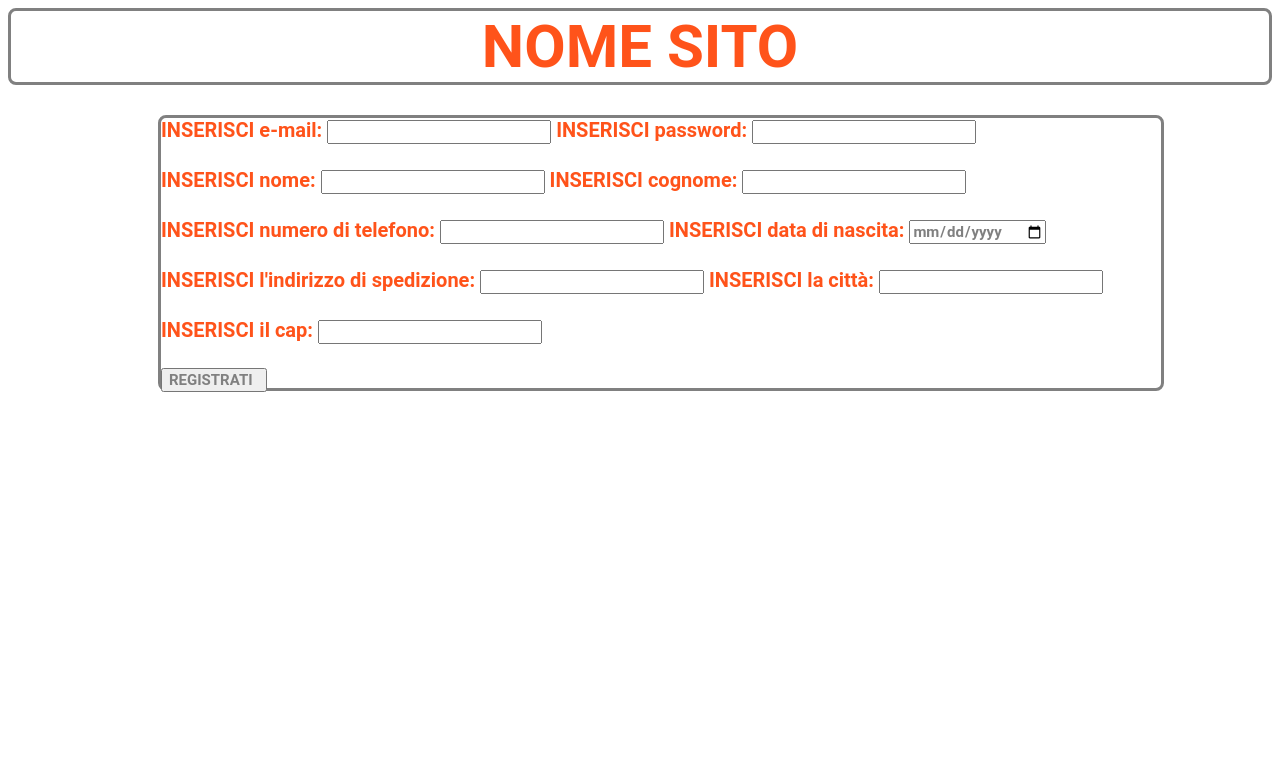
After one commit to lorenzdev/EcommerceAbbigliamento, a PHP site: page /registrati.html in a window 1280 px wide. The commit adds this page. Shown: the top 783 px of the page. Run offline with PHP 8.4, Linux system fonts and the light colour scheme.

Commit message:
aggiunto registrati.html

```diff
--- /dev/null
+++ b/SITO E-COMMERCE/registrati.html
@@ -0,0 +1,41 @@
+<html>
+<head>
+
+  <link rel="stylesheet" type="text/css" href="style.css">
+
+</head>
+<body>
+<h1>NOME SITO</h1>
+<form action="registrati.php" method="get">
+<h1 class="h1 registrati">
+INSERISCI e-mail: <input type="text" name="email" required>
+INSERISCI password: <input type="password" name="pw" required> <br> </br>
+INSERISCI nome: <input type="text" name="nome" required>
+INSERISCI cognome: <input type="text" name="cognome" required> <br> </br>
+INSERISCI numero di telefono: <input type="text" name="num_tel" required>
+INSERISCI data di nascita: <input type="date" name="data" required> <br> </br>
+INSERISCI l'indirizzo di spedizione: <input type="text" name="indirizzo" required>
+INSERISCI la città: <input type="text" name="città" required> <br> </br>
+INSERISCI il cap: <input type="text" name="cap" required> <br> </br>
+
+
+<input class="input input2" type="submit" value="REGISTRATI	"</h1>
+</form>
+
+<!--
+
+<button onclick="myFunction()">Try it</button>
+
+<script>
+function myFunction() {
+  alert("I am an alert box!");
+}
+</script>
+
+-->
+
+</body>
+
+
+
+</html>
--- a/SITO E-COMMERCE/style.css
+++ b/SITO E-COMMERCE/style.css
@@ -70,6 +70,32 @@ h1 {
 
 }
 
+.login
+{
+  color: #ff531a;
+  text-align: left;
+  font-family: 'Roboto', sans-serif;
+  border: 3px solid grey;
+  border-radius: 8px;
+  height: 190px;
+  width: 230px;
+  font-size:20px;
+}
+
+.registrati
+{
+  color: #ff531a;
+  text-align: left;
+  font-family: 'Roboto', sans-serif;
+  border: 3px solid grey;
+  border-radius: 8px;
+  height: 270px;
+  width: 1000px;
+  font-size:20px;
+  position: relative;
+  bottom: 10px;
+  left: 150px;
+}
 
 a {
   color: #1a53ff;
```
Also changed, not shown: SITO E-COMMERCE/home.html (+10 -3 lines).
